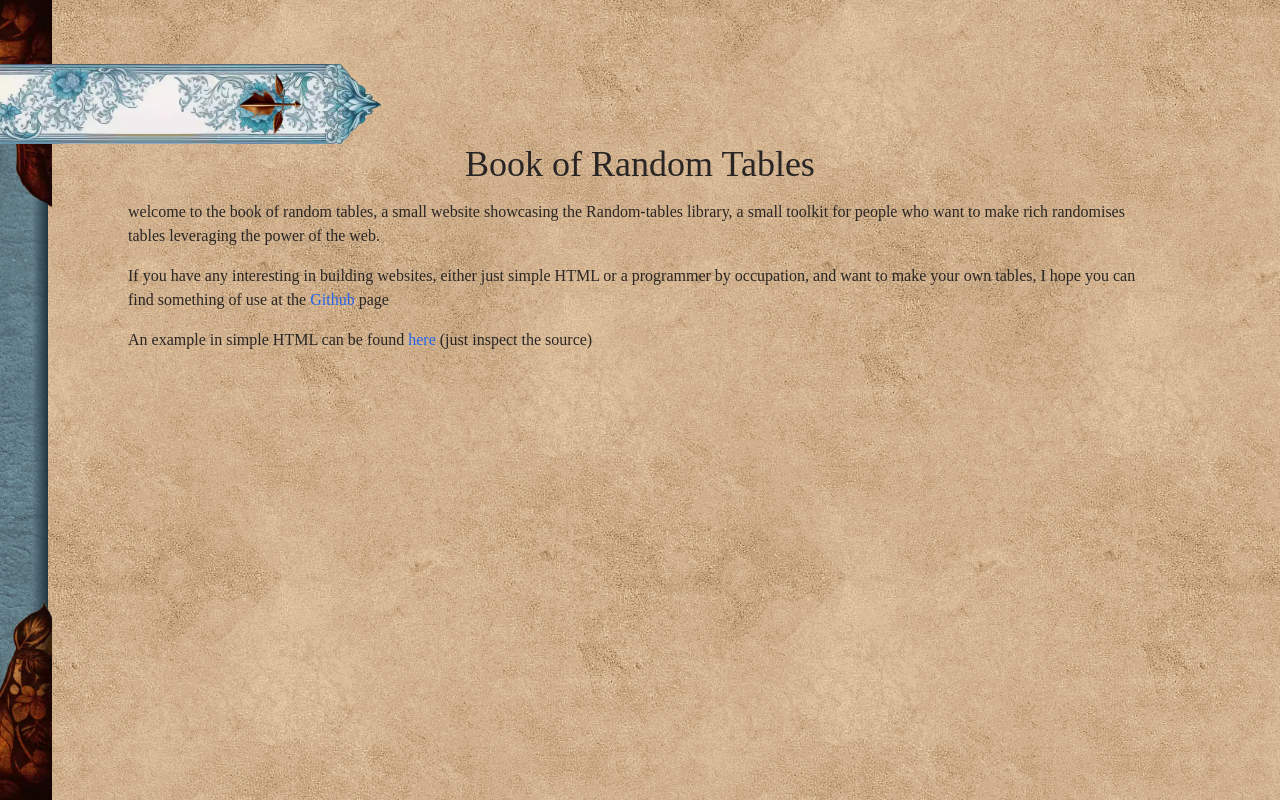
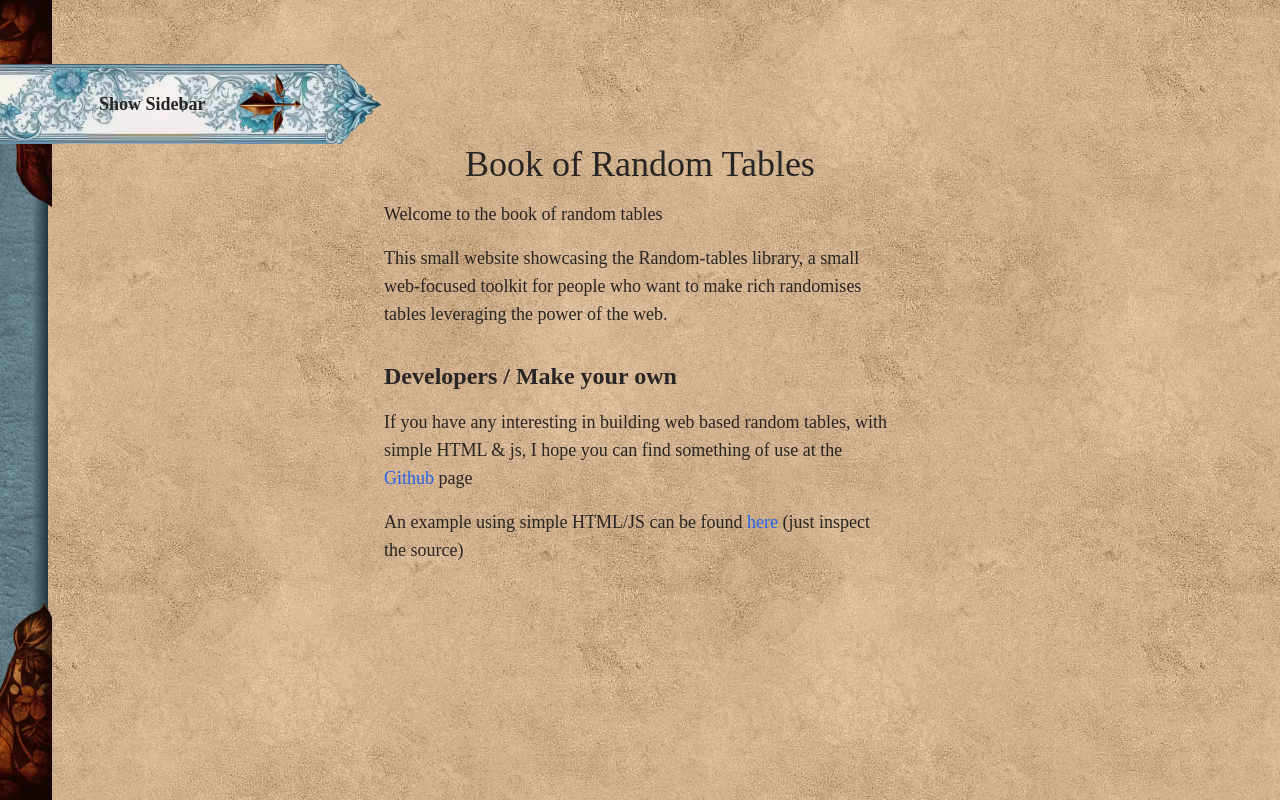
Before and after one commit to Random-Tables/online-tables, a SvelteKit app: page / in a window 1280 px wide. Built offline with nearby package versions, Linux system fonts and the light colour scheme; a web font is replaced by a local one.

Commit message:
better front page

```diff
--- a/src/app/sidebar.svelte
+++ b/src/app/sidebar.svelte
@@ -8,13 +8,14 @@
 		id="sidebar-label"
 		for="sidebar-open"
 		class="fixed z-50 h-20 max-w-md left-0 top-16 pr-4 flex justify-end items-center cursor-pointer transition-all duration-300 hover:contrast-125"
-		><img
+		><p class="relative -left-24 font-bold text-lg">Show Sidebar</p>
+		<img
 			src="/art/arrow.webp"
 			alt="arrow"
 			aria-hidden="true"
 			class="arrow h-16 w-16 relative right-16 transition-all duration-300 hover:brightness-90"
-		/></label
-	>
+		/>
+	</label>
 	<nav class="fixed z-30 h-screen top-0 left-0 w-96 transition-width">
 		<div class="relative h-full pt-24 px-8 pb-6">
 			<!-- decorations -->
--- a/src/routes/+page.svelte
+++ b/src/routes/+page.svelte
@@ -1,19 +1,27 @@
 <h1 class="text-4xl mb-4 flex justify-center">Book of Random Tables</h1>
 
-<p class="mb-4">
-	welcome to the book of random tables, a small website showcasing the Random-tables library, a
-	small toolkit for people who want to make rich randomises tables leveraging the power of the web.
+<div class="flex justify-center">
+	<div class="max-w-lg text-lg">
+		<p class="mb-4">Welcome to the book of random tables</p>
+		<p class="mb-8">
+			This small website showcasing the Random-tables library, a small web-focused toolkit for
+			people who want to make rich randomises tables leveraging the power of the web.
 		</p>
 
+		<h4 class="text-2xl font-bold mb-4">Developers / Make your own</h4>
 		<p class="mb-4">
-	If you have any interesting in building websites, either just simple HTML or a programmer by
-	occupation, and want to make your own tables, I hope you can find something of use at the <a
-		href="https://github.com/Random-Tables" class="text-blue-600">Github</a
+			If you have any interesting in building web based random tables, with simple HTML & js, I hope
+			you can find something of use at the <a
+				href="https://github.com/Random-Tables"
+				class="text-blue-600">Github</a
 			> page
 		</p>
 
 		<p>
-	An example in simple HTML can be found <a class="text-blue-600" href="https://random-tables-web-example.netlify.app/"
-		>here</a
+			An example using simple HTML/JS can be found <a
+				class="text-blue-600"
+				href="https://random-tables-web-example.netlify.app/">here</a
 			> (just inspect the source)
 		</p>
+	</div>
+</div>
```
Lines whose indentation alone changed are shown as unchanged.
